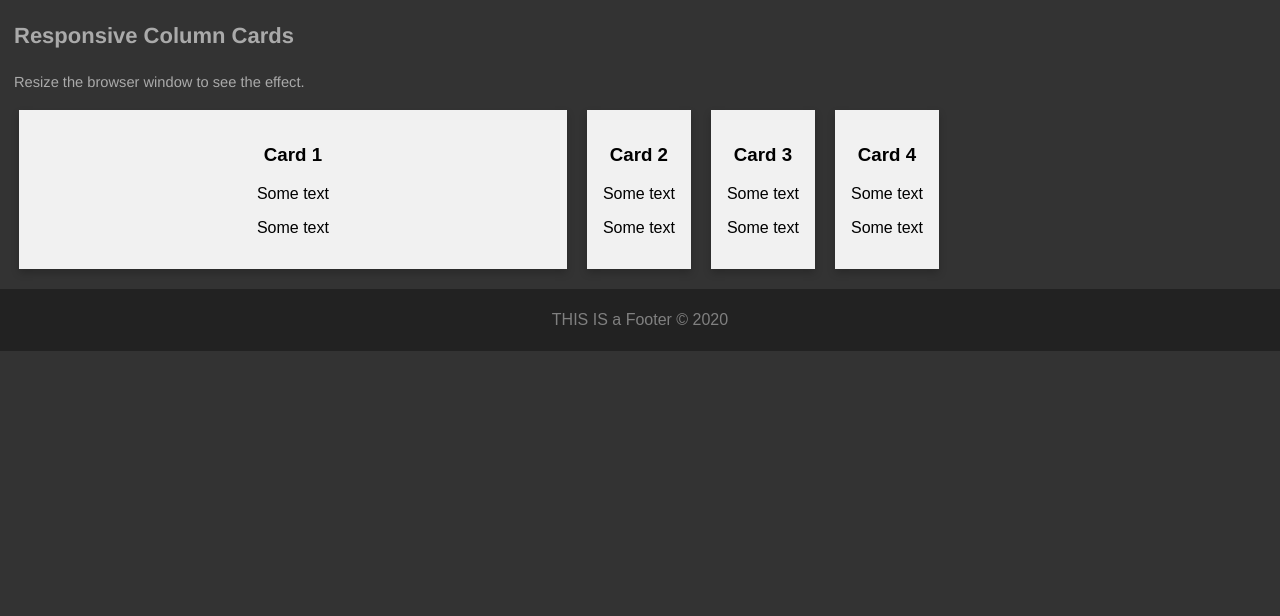
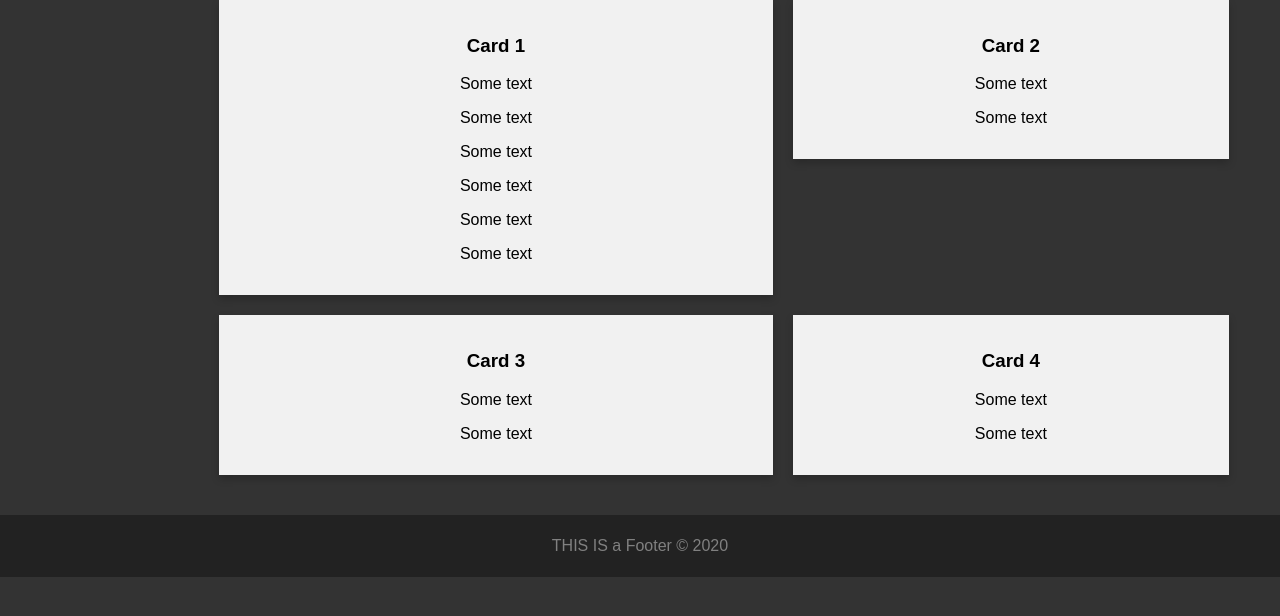
Before and after one commit to berthakim/meteoservice, a Django app: page /meteo-statistics/ in a window 1280 px wide. Shown: the part 116-732 px from the top of the page. Run offline with Django 3.2, Linux system fonts and the light colour scheme; parts of the project's set-up code (start-up, migrations or seed data) failed here and were passed over; some libraries are stand-ins or nearby versions.

Commit message:
redesign statistics page

```diff
--- a/aleasmap/templates/aleasmap/aleasmap.html
+++ b/aleasmap/templates/aleasmap/aleasmap.html
@@ -3,6 +3,6 @@
 {% block content %}
 
 <title>Aleas Map</title>
-<h1>Aleas map test</h1>
+<h1>Aleas map</h1>
 
 {% endblock content %}
--- a/meteostats/templates/meteostats/meteostats.html
+++ b/meteostats/templates/meteostats/meteostats.html
@@ -17,7 +17,7 @@ body {
 .column {
   float: left;
   /*width: 25%;*/
-  padding: 0 10px;
+  padding: 0 10px 20px;
 }
 
 /* Remove extra left and right margins, due to padding */
@@ -48,21 +48,21 @@ body {
 }
 </style>
 
-<div class="text">
-<h2>Responsive Column Cards</h2>
-<p>Resize the browser window to see the effect.</p>
-</div>
-
+<div style="margin-left: 16%;">
 <div class="row">
-  <div class="column" style="width: 45%;">
+  <div class="column" style="width: 54%;">
     <div class="card">
       <h3>Card 1</h3>
+      <p>Some text</p>
+      <p>Some text</p>
+      <p>Some text</p>
+      <p>Some text</p>
       <p>Some text</p>
       <p>Some text</p>
     </div>
   </div>
 
-  <div class="column" style="width: ">
+  <div class="column" style="width: 43%;">
     <div class="card">
       <h3>Card 2</h3>
       <p>Some text</p>
@@ -70,7 +70,7 @@ body {
     </div>
   </div>
 
-  <div class="column">
+  <div class="column" style="width: 54%;">
     <div class="card">
       <h3>Card 3</h3>
       <p>Some text</p>
@@ -78,7 +78,7 @@ body {
     </div>
   </div>
 
-  <div class="column">
+  <div class="column" style="width: 43%;">
     <div class="card">
       <h3>Card 4</h3>
       <p>Some text</p>
@@ -87,6 +87,8 @@ body {
   </div>
 </div>
 
+</div>
+
 {% endblock content %}
 
 <!-- source: https://www.w3schools.com/howto/tryit.asp?filename=tryhow_css_column_cards -->
--- a/weather/views.py
+++ b/weather/views.py
@@ -16,7 +16,7 @@ timestamp = 1528797322
 date_time = datetime.fromtimestamp(timestamp).now()
 
 # weather from OpenWeatherMap api
-url = 'API_key'
+url = 'API-key'
 
 stations = get(url).json()
 
```
